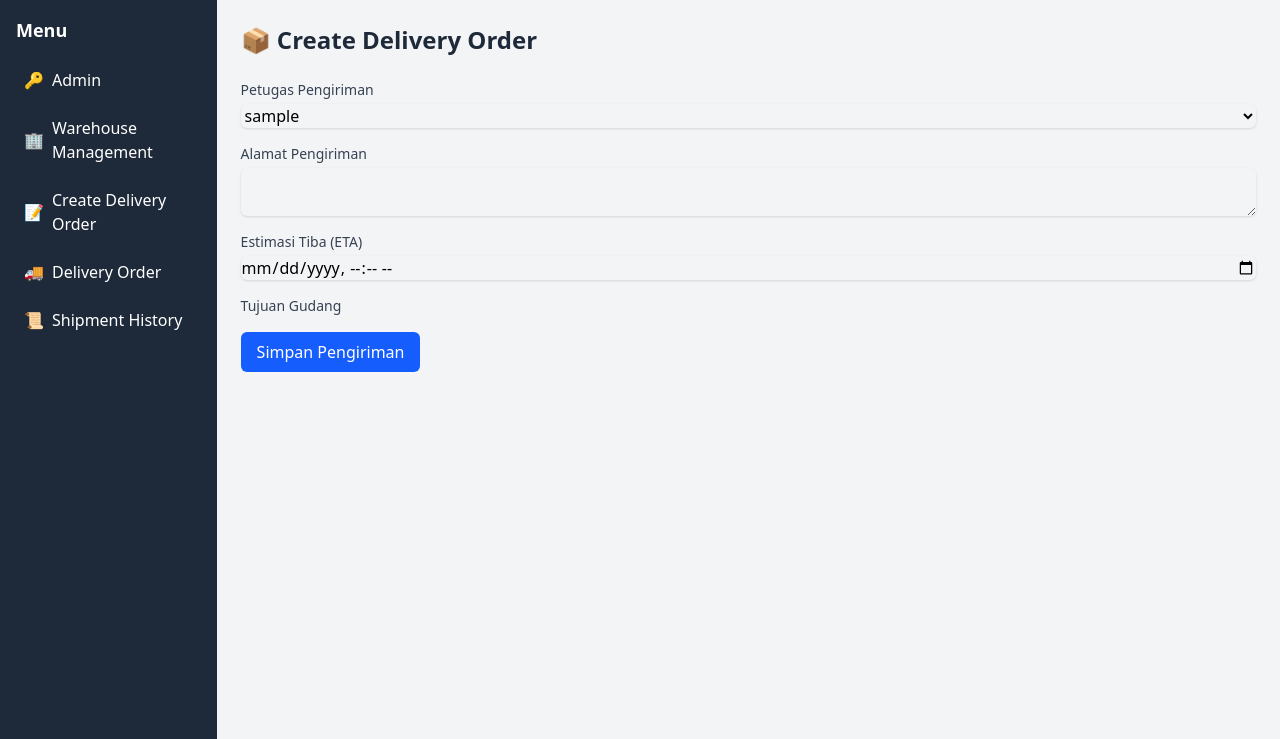
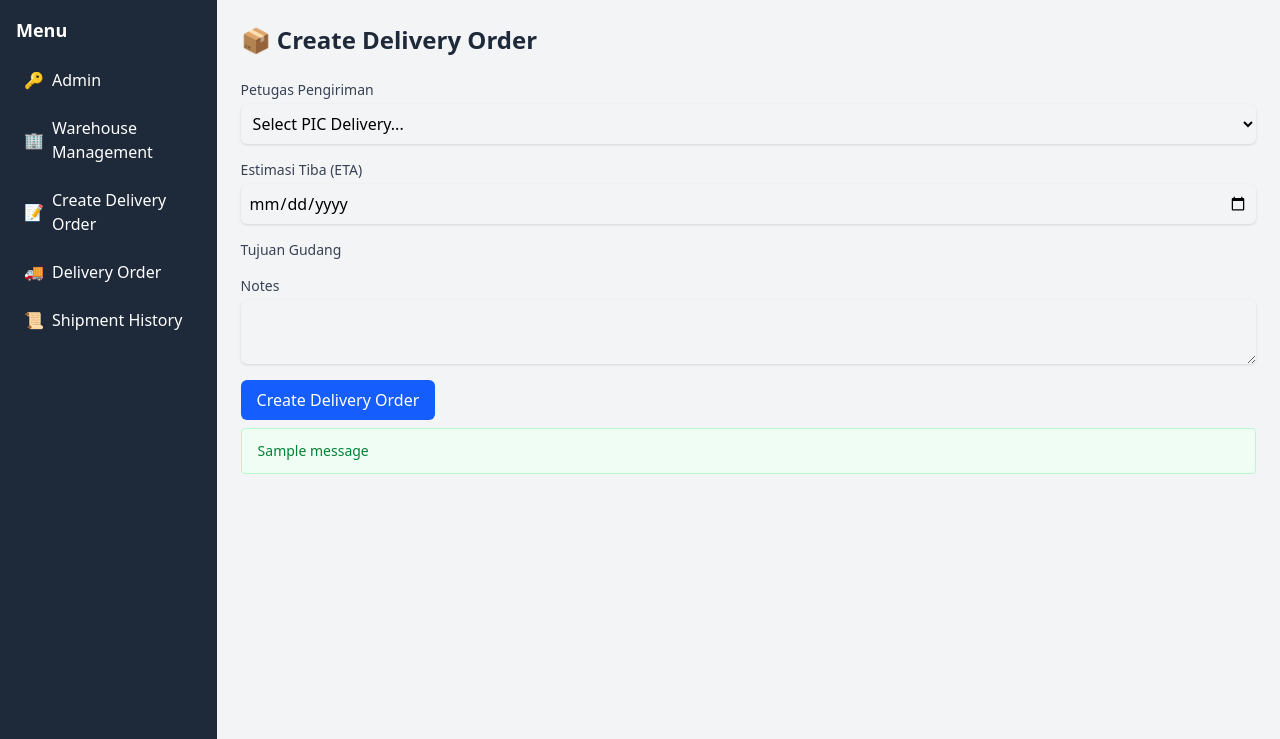
Before and after one commit to mfathulqorib/django-tms, a Django app: page /delivery/create/ in a window 1280 px wide. Shown: the part 60-799 px from the top of the page. Run offline with Django 5.2, Linux system fonts and the light colour scheme; a user stored in the database is signed in; tables that the repository leaves empty hold one stand-in row (values such as "Sample post"); one stand-in notice (Sample message) is shown; parts of the project's set-up code (start-up, migrations or seed data) failed here and were passed over.

Commit message:
add create delivery

```diff
--- /dev/null
+++ b/app/context_processors.py
@@ -0,0 +1,8 @@
+from apps.delivery.models import Delivery
+
+def undelivered_count(request):
+    if request.user.is_authenticated:
+        count = Delivery.objects.filter(is_delivered=False, person_assigned=request.user).count()
+    else:
+        count = 0
+    return {'undelivered_count': count}
--- a/app/templates/core/base_authenticated.html
+++ b/app/templates/core/base_authenticated.html
@@ -22,17 +22,24 @@
                             </a>
                         </li>
                         <li>
-                            <a href="{% url 'delivery-create' %}"
+                            <a href="{% url 'create-delivery' %}"
                                class="flex items-center space-x-2 hover:bg-gray-700 p-2 rounded">
                                 <span>📝</span> <span>Create Delivery Order</span>
                             </a>
                         </li>
                     {% endif %}
 
-                    <li>
-                        <a href="{% url 'delivery-list' %}"
+                    <li class="relative">
+                        <a href="{% url 'list-delivery' %}"
                            class="flex items-center space-x-2 hover:bg-gray-700 p-2 rounded">
                             <span>🚚</span> <span>Delivery Order</span>
+                            {% if undelivered_count > 0 %}
+
+                            <span
+                    class="absolute -top-2 -right-4 bg-red-500 text-white text-xs font-semibold rounded-full px-2 py-0.5">
+                    {{ undelivered_count }}
+                </span>
+                            {% endif %}
                         </a>
                     </li>
                     <li>
--- a/app/templates/delivery/create_delivery.html
+++ b/app/templates/delivery/create_delivery.html
@@ -16,26 +16,22 @@
             <div>
                 <label for="person_assigned" class="block text-sm font-medium text-gray-700">Petugas Pengiriman</label>
                 <select name="person_assigned" id="person_assigned"
-                        class="mt-1 block w-full rounded-md border-gray-300 shadow-sm">
+                        class="mt-1 p-2 block w-full rounded-md border-gray-300 shadow-sm">
+                    <option value="" {% if not input.person_assigned %} selected {% endif %} disabled hidden>Select PIC Delivery...</option>
                     {% for user in users %}
-                        <option value="{{ user.id }}">{{ user.username }}</option>
+                        <option value="{{ user.id }}" {% if input.person_assigned == user.id|stringformat:"s" %}
+                                selected {% endif %}>{{ user.username }}</option>
                     {% endfor %}
                 </select>
-            </div>
-
-            <!-- Delivery address -->
-            <div>
-                <label for="delivery_address" class="block text-sm font-medium text-gray-700">Alamat Pengiriman</label>
-                <textarea name="delivery_address" id="delivery_address" rows="2" maxlength="155"
-                          class="mt-1 block w-full rounded-md border-gray-300 shadow-sm"></textarea>
             </div>
 
             <!-- ETA -->
             <div>
                 <label for="estimated_time_arrival" class="block text-sm font-medium text-gray-700">Estimasi Tiba
                     (ETA)</label>
-                <input type="datetime-local" name="estimated_time_arrival" id="estimated_time_arrival"
-                       class="mt-1 block w-full rounded-md border-gray-300 shadow-sm">
+                <input type="date" name="estimated_time_arrival" id="estimated_time_arrival"
+                       class="mt-1 p-2 block w-full rounded-md border-gray-300 shadow-sm"
+                       value="{{ input.estimated_time_arrival|default_if_none:"" }}">
             </div>
 
             <!-- Destination warehouses -->
@@ -47,7 +43,10 @@
                         <div class="flex items-center">
                             <input type="checkbox" name="destination_warehouses" value="{{ warehouse.id }}"
                                    id="warehouse_{{ warehouse.id }}"
-                               class="h-4 w-4 text-blue-600 border-gray-300 rounded">
+                                   class="h-4 w-4 text-blue-600 border-gray-300 rounded"
+                                    {% if warehouse.id in input.destination_warehouses %}
+                                    	checked
+                                    {% endif %} >
                             <label for="warehouse_{{ warehouse.id }}" class="ml-2 block text-sm text-gray-700">
                                 {{ warehouse.name }}
                             </label>
@@ -56,13 +55,27 @@
                 {% endfor %}
             </div>
 
+            <!-- Delivery notes -->
+            <div>
+                <label for="delivery_notes" class="block text-sm font-medium text-gray-700">Notes</label>
+                <textarea name="delivery_notes" id="delivery_notes" rows="2" maxlength="155"
+                          class="mt-1 p-2 block w-full rounded-md border-gray-300 shadow-sm">{{ input.delivery_notes|default_if_none:"" }}</textarea>
+            </div>
+
             <!-- Submit button -->
             <div>
                 <button type="submit"
                         class="bg-blue-600 text-white px-4 py-2 rounded-md hover:bg-blue-700 transition">
-                    Simpan Pengiriman
+                    Create Delivery Order
                 </button>
             </div>
         </form>
+        {% if messages %}
+            {% for message in messages %}
+                <div class="mt-2 {% if message.tags == 'error' %}bg-red-50 border border-red-200 text-red-700{% else %}bg-green-50 border border-green-200 text-green-700{% endif %} px-4 py-3 rounded mb-5 text-sm">
+                    {{ message }}
+                </div>
+            {% endfor %}
+        {% endif %}
     </div>
 {% endblock %}
--- a/app/templates/delivery/list_delivery.html
+++ b/app/templates/delivery/list_delivery.html
@@ -9,10 +9,10 @@
     <div class="container mx-auto p-6">
         <h1 class="text-2xl font-semibold text-gray-800 mb-6">📦 Delivery Order List</h1>
 
-        <div class="flex space-x-3">
+        <div class="flex flex-wrap gap-3">
             {% for delivery in delivery_list %}
                 {% if not delivery.is_delivered %}
-                    <div class="min-w-md bg-white shadow-md rounded-xl p-5 mb-4 border border-gray-200">
+                    <div class="min-w-md bg-white shadow-md rounded-xl p-5 mb-2 border border-gray-200">
                         <div class="flex justify-between items-start">
                             <div>
                                 <p class="text-sm text-gray-500">📤 <span
--- a/apps/delivery/urls.py
+++ b/apps/delivery/urls.py
@@ -3,6 +3,6 @@
 from apps.delivery.views import DeliveryCreateView, DeliveryListView
 
 urlpatterns = [
-    path("delivery/", DeliveryListView.as_view(), name="delivery-list"),
-    path("delivery/create/", DeliveryCreateView.as_view(), name="delivery-create"),
+    path("delivery/", DeliveryListView.as_view(), name="list-delivery"),
+    path("delivery/create/", DeliveryCreateView.as_view(), name="create-delivery"),
 ]
--- a/apps/delivery/views.py
+++ b/apps/delivery/views.py
@@ -1,7 +1,8 @@
 from django.contrib.auth.mixins import LoginRequiredMixin
 from django.contrib.auth.models import User
-from django.shortcuts import render
+from django.shortcuts import render, redirect, get_object_or_404
 from django.views.generic import ListView, View
+from django.contrib import messages
 
 from apps.users.models import ProfileUser
 from apps.warehouses.models import Warehouse
@@ -35,4 +36,52 @@
         return render(request, "delivery/create_delivery.html", context)
 
     def post(self, request):
-        pass
+        # Ambil data dari form
+        person_assigned_id = request.POST.get("person_assigned")
+        eta = request.POST.get("estimated_time_arrival")
+        delivery_notes = request.POST.get("delivery_notes")
+        warehouse_ids = request.POST.getlist("destination_warehouses")
+
+        # Validasi input
+        errors = []
+        if not person_assigned_id:
+            errors.append("Petugas pengiriman harus dipilih.")
+        if not eta:
+            errors.append("ETA harus diisi.")
+        if not warehouse_ids:
+            errors.append("Minimal satu tujuan gudang harus dipilih.")
+
+        if errors:
+            # Kirim ulang form dengan input sebelumnya
+            context = self.get_context_data(request)
+            context.update({
+                "input": {
+                    "person_assigned": person_assigned_id,
+                    "estimated_time_arrival": eta,
+                    "delivery_notes": delivery_notes,
+                    "destination_warehouses": warehouse_ids,
+                },
+                "errors": errors,
+            })
+            return render(request, "delivery/create_delivery.html", context)
+
+        person_assigned = get_object_or_404(User, id=person_assigned_id)
+        delivery = Delivery.objects.create(
+            actor=self.request.user,
+            person_assigned=person_assigned,
+            estimated_time_arrival=eta,
+            delivery_notes=delivery_notes or ""
+        )
+        delivery.destination_warehouses.set(warehouse_ids)
+
+        # Pesan sukses dan redirect
+        messages.success(request, "Delivery order berhasil dibuat.")
+
+        return redirect(request.path)
+
+    def get_context_data(self, request):
+        return {
+            "users": User.objects.all(),
+            "warehouses": Warehouse.objects.all(),
+            "profile": request.user.profile,
+        }
--- a/core/settings.py
+++ b/core/settings.py
@@ -74,6 +74,7 @@
                 "django.template.context_processors.request",
                 "django.contrib.auth.context_processors.auth",
                 "django.contrib.messages.context_processors.messages",
+                "app.context_processors.undelivered_count"
             ],
         },
     },
--- a/static/output.css
+++ b/static/output.css
@@ -205,6 +205,9 @@
   }
 }
 @layer utilities {
+  .absolute {
+    position: absolute;
+  }
   .fixed {
     position: fixed;
   }
@@ -217,11 +220,23 @@
   .sticky {
     position: sticky;
   }
+  .-top-1 {
+    top: calc(var(--spacing) * -1);
+  }
+  .-top-2 {
+    top: calc(var(--spacing) * -2);
+  }
   .top-0 {
     top: calc(var(--spacing) * 0);
   }
   .top-\[60px\] {
     top: 60px;
+  }
+  .-right-2 {
+    right: calc(var(--spacing) * -2);
+  }
+  .-right-4 {
+    right: calc(var(--spacing) * -4);
   }
   .left-0 {
     left: calc(var(--spacing) * 0);
@@ -418,6 +433,9 @@
   .grid-cols-2 {
     grid-template-columns: repeat(2, minmax(0, 1fr));
   }
+  .flex-wrap {
+    flex-wrap: wrap;
+  }
   .items-center {
     align-items: center;
   }
@@ -435,6 +453,9 @@
   }
   .gap-2 {
     gap: calc(var(--spacing) * 2);
+  }
+  .gap-3 {
+    gap: calc(var(--spacing) * 3);
   }
   .space-y-1 {
     :where(& > :not(:last-child)) {
@@ -566,6 +587,9 @@
   .bg-red-50 {
     background-color: var(--color-red-50);
   }
+  .bg-red-500 {
+    background-color: var(--color-red-500);
+  }
   .bg-white {
     background-color: var(--color-white);
   }
@@ -601,6 +625,9 @@
   }
   .px-6 {
     padding-inline: calc(var(--spacing) * 6);
+  }
+  .py-0\.5 {
+    padding-block: calc(var(--spacing) * 0.5);
   }
   .py-1 {
     padding-block: calc(var(--spacing) * 1);
```
Also changed, not shown: apps/delivery/models.py (+8 -6 lines), apps/delivery/migrations/0004_rename_delivery_address_delivery_delivery_notes.py (added), apps/delivery/migrations/0005_alter_delivery_date_delivered.py (added), apps/delivery/migrations/0006_alter_delivery_date_delivered_and_more.py (added). Lines whose indentation alone changed are shown as unchanged.
